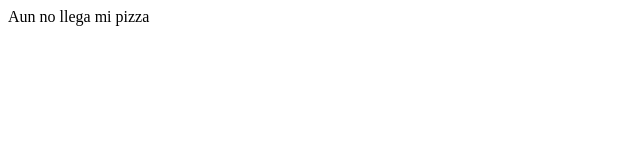
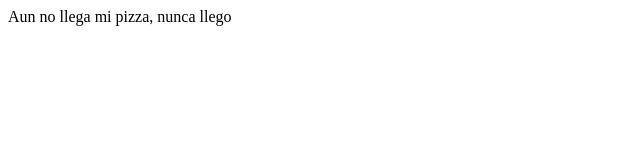
Before and after one commit to JohanCV/proyectoDemoCursoPrework, a plain HTML site: page index.html in a window 1280 px wide. Shown: the full height of the page, 0-640 px from the left. Drawn offline with Linux system fonts and the light colour scheme.

Commit message:
cambio index

```diff
--- a/index.html
+++ b/index.html
@@ -7,6 +7,6 @@
     <title>Hola Mundo</title>
 </head>
 <body>
-    <div>Aun no llega mi pizza</div>
+    <div>Aun no llega mi pizza, nunca llego</div>
 </body>
 </html>
```
